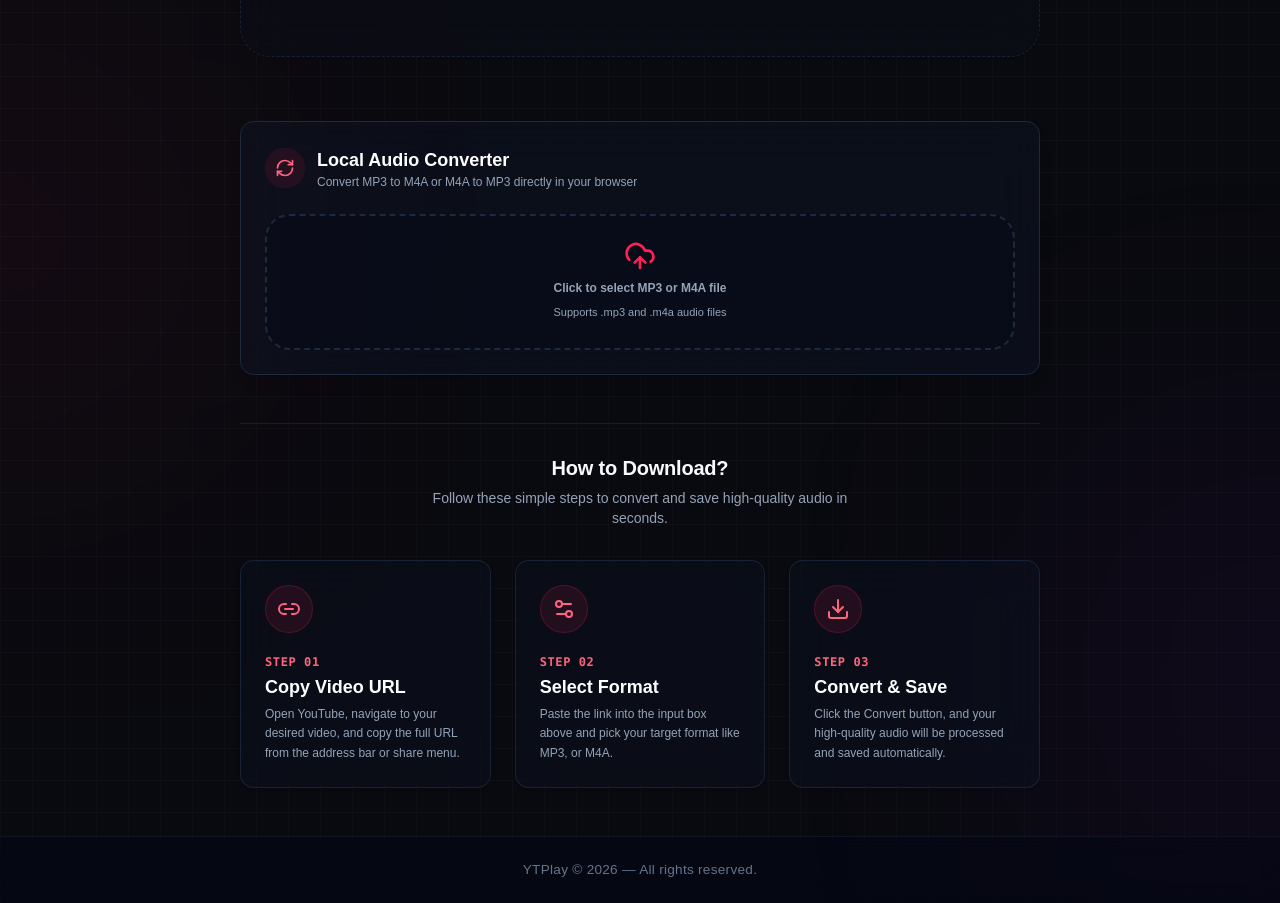
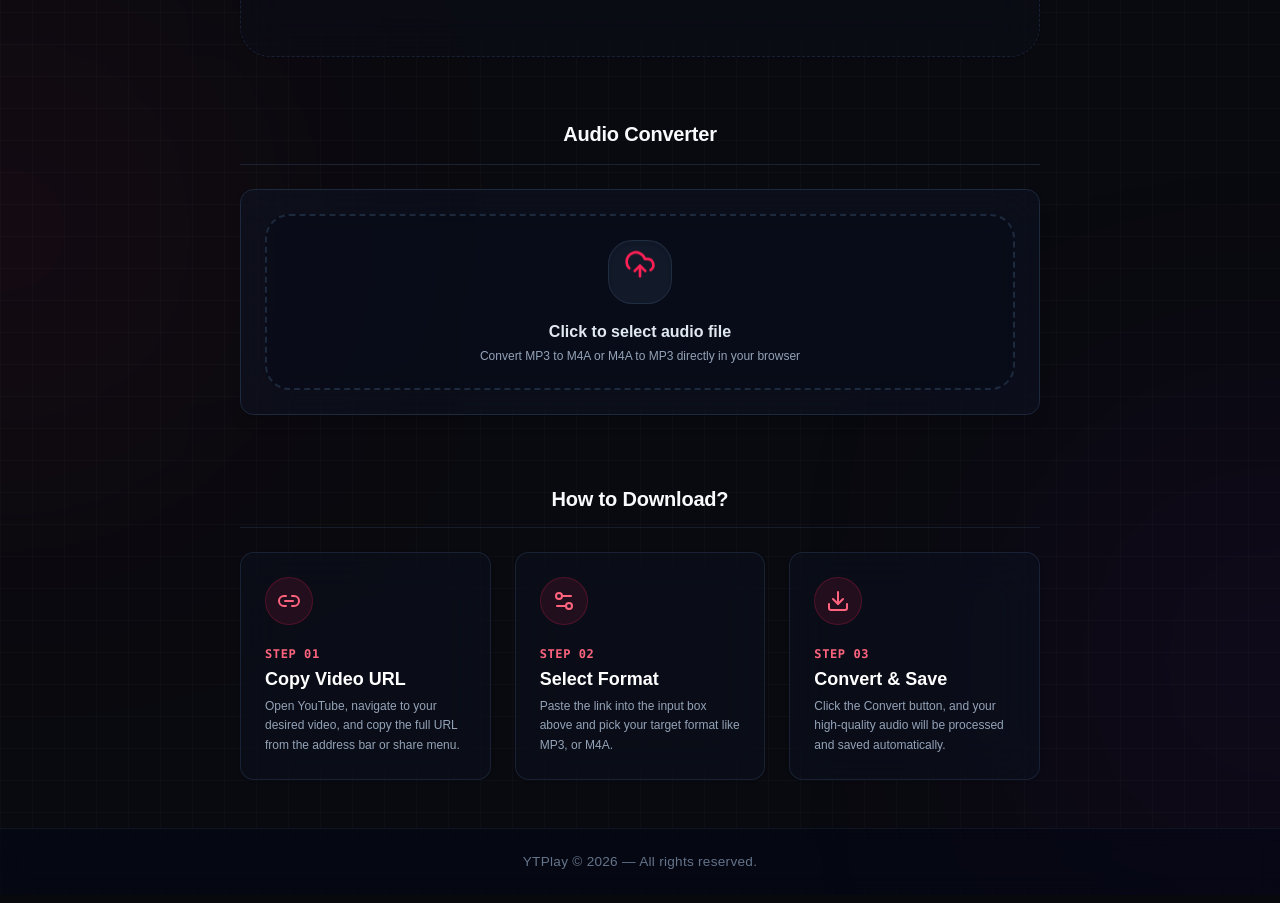
Before and after one commit to IKM-Products/YTPlay-The-Music-Downloader, a React (Vite) app: page / in a window 1280 px wide. Shown: the part 820-1723 px from the top of the page. Built offline with nearby package versions, Linux system fonts and the light colour scheme.

Commit message:
Final Commit

```diff
--- a/src/App.tsx
+++ b/src/App.tsx
@@ -4,7 +4,7 @@ import { zodResolver } from "@hookform/resolvers/zod"
 import * as z from "zod"
 import { useDownloadStore } from "@/store/useDownloadStore"
 import { DownloadForm } from "@/components/DownloadForm"
-import { LocalAudioConverter } from "@/components/LocalAudioConverter"
+import { LocalAudioConverter } from "@/components/AudioConverter"
 import { Card, CardContent } from "@/components/ui/card"
 import { Progress } from "@/components/ui/progress"
 import { Input } from "@/components/ui/input"
@@ -278,14 +278,11 @@ export default function App() {
         </section>
 
         {/* How to Download Section */}
-        <section id="how-to-download" className="space-y-8 pt-8 border-t border-rose-200/60 dark:border-slate-800/60">
-          <div className="text-center space-y-2">
+        <section id="how-to-download" className="space-y-6 pt-6">
+          <div className="text-center space-y-1.5 border-b border-rose-200/60 dark:border-slate-800/60 pb-4">
             <h2 className="text-2xl sm:text-3xl font-extrabold text-slate-900 dark:text-white tracking-tight">
               How to Download?
             </h2>
-            <p className="text-slate-600 dark:text-slate-400 text-sm max-w-md mx-auto">
-              Follow these simple steps to convert and save high-quality audio in seconds.
-            </p>
           </div>
 
           <div className="grid grid-cols-1 md:grid-cols-3 gap-6">
--- a/src/components/LocalAudioConverter.tsx
+++ b/src/components/AudioConverter.tsx
@@ -6,7 +6,6 @@ import {
   CheckCircle2,
   Loader2,
   Download,
-  RefreshCw,
   UploadCloud,
   FileAudio,
 } from "lucide-react"
@@ -132,18 +131,16 @@ export function LocalAudioConverter() {
   }
 
   return (
+    <div className="space-y-6">
+      {/* Header outside of the card */}
+      <div className="space-y-1.5 border-b border-rose-200/60 dark:border-slate-800/80 pb-4 text-center">
+        <h2 className="text-xl sm:text-2xl font-bold tracking-tight text-slate-900 dark:text-white">
+          Audio Converter
+        </h2>
+      </div>
+
       <Card className="border-rose-200/80 dark:border-slate-800 bg-white/80 dark:bg-slate-900/40 backdrop-blur-xl shadow-lg">
         <CardContent className="p-6 space-y-6">
-        <div className="flex items-center gap-3">
-          <div className="p-2.5 rounded-xl bg-rose-500/10 text-rose-600 dark:text-rose-400">
-            <RefreshCw className="w-5 h-5" />
-          </div>
-          <div>
-            <h3 className="text-lg font-bold text-slate-900 dark:text-white">Local Audio Converter</h3>
-            <p className="text-xs text-slate-500 dark:text-slate-400">Convert MP3 to M4A or M4A to MP3 directly in your browser</p>
-          </div>
-        </div>
-
           <input
             type="file"
             ref={fileInputRef}
@@ -156,11 +153,13 @@ export function LocalAudioConverter() {
             onClick={() => fileInputRef.current?.click()}
             className="border-2 border-dashed border-rose-200 dark:border-slate-800 hover:border-rose-400 dark:hover:border-slate-700 rounded-2xl p-6 text-center cursor-pointer transition-all bg-rose-50/30 dark:bg-slate-950/20"
           >
-          <UploadCloud className="w-8 h-8 mx-auto text-rose-500 mb-2" />
-          <p className="text-xs font-semibold text-slate-800 dark:text-slate-200">
-            {selectedFile ? selectedFile.name : "Click to select MP3 or M4A file"}
-          </p>
-          <p className="text-[11px] text-slate-400 mt-1">Supports .mp3 and .m4a audio files</p>
+            <div className="w-16 h-16 mx-auto rounded-2xl bg-rose-50 dark:bg-slate-800/50 border border-rose-200/80 dark:border-slate-700/50 flex items-center justify-center text-rose-500 dark:text-slate-400 mb-4 shadow-inner">
+                <UploadCloud className="w-8 h-8 text-rose-500 animate-[bounce_2s_infinite]" />
+            </div>
+            <h3 className="text-base font-bold text-slate-900 dark:text-slate-200">
+                {selectedFile ? selectedFile.name : "Click to select audio file"}
+            </h3>
+            <p className="text-xs text-slate-400 mt-1">Convert MP3 to M4A or M4A to MP3 directly in your browser</p>
           </div>
 
           {selectedFile && (
@@ -207,11 +206,12 @@ export function LocalAudioConverter() {
                 className="inline-flex items-center gap-1.5 bg-emerald-600 hover:bg-emerald-700 text-white text-xs font-semibold px-4 py-2 rounded-lg transition-all shadow-sm"
               >
                 <Download className="w-3.5 h-3.5" />
-              Download .{targetFormat}
+                Download
               </a>
             </div>
           )}
         </CardContent>
       </Card>
+    </div>
   )
 }
```
Lines whose indentation alone changed are shown as unchanged.
